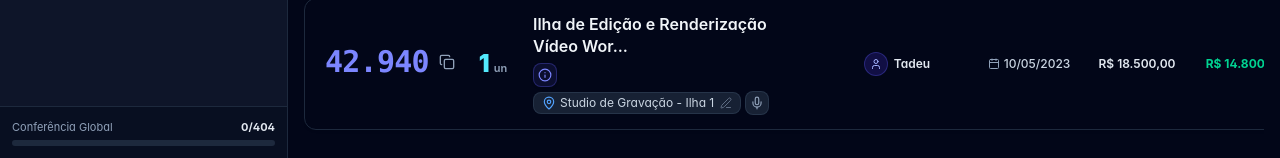
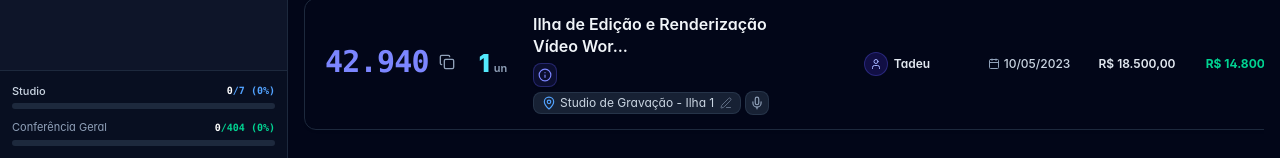
Before and after one commit to irandyalves/carga-patrimonio, a React (Vite) app: page / in a window 1280 px wide. Shown: the part 902-1060 px from the top of the page. Built offline with nearby package versions, Linux system fonts and the light colour scheme; no server answers; the database is empty.

Commit message:
feat: adiciona barra de progresso do setor ativo acima da barra de conferencia geral no rodape do sidebar esquerdo

```diff
--- a/src/components/SectorSidebar.jsx
+++ b/src/components/SectorSidebar.jsx
@@ -71,6 +71,11 @@ export const SectorSidebar = ({
   };
 
   const totalAssetsCount = assets.length;
+  const activeSector = sectors.find(s => s.id === activeSectorId) || sectors[0];
+  const activeSectorStats = activeSector ? getSectorStats(activeSector.id) : null;
+  const sectorPct = activeSectorStats && activeSectorStats.total > 0
+    ? Math.round((activeSectorStats.conferidos / (activeSectorStats.total - activeSectorStats.baixados || 1)) * 100)
+    : 0;
 
   return (
     <>
@@ -336,20 +341,45 @@ export const SectorSidebar = ({
         </div>
 
         {/* Rodapé da Sidebar */}
-        <div className="p-3 border-t border-slate-800 text-[11px] text-slate-400 shrink-0 bg-slate-950/40">
+        <div className="p-3 border-t border-slate-800 text-[11px] text-slate-400 shrink-0 bg-slate-950/40 space-y-2.5">
+          {/* Barra de Progresso do Setor Ativo (acima da conferência geral) */}
+          {activeSector && (
+            <div>
               <div className="flex items-center justify-between mb-1">
-            <span>Conferência Global</span>
-            <strong className="text-slate-200">
-              {assets.filter(a => a.status === 'CONFERIDO').length}/{totalAssetsCount}
-            </strong>
+                <span className="truncate pr-1 text-slate-300 font-medium">
+                  {filterMode === 'ALL_SECTORS' ? 'Setor Selecionado' : activeSector.name}
+                </span>
+                <span className="shrink-0 font-mono text-[10px] font-bold text-blue-400">
+                  <strong className="text-white">{activeSectorStats?.conferidos || 0}</strong>/{activeSectorStats?.total || 0} ({sectorPct}%)
+                </span>
               </div>
               <div className="w-full bg-slate-800 rounded-full h-1.5 overflow-hidden">
                 <div
-              className="bg-emerald-500 h-full rounded-full transition-all duration-300"
+                  className="bg-gradient-to-r from-blue-500 to-cyan-400 h-full rounded-full transition-all duration-300 shadow-sm shadow-blue-500/30"
+                  style={{
+                    width: `${Math.min(100, sectorPct)}%`
+                  }}
+                />
+              </div>
+            </div>
+          )}
+
+          {/* Barra de Conferência Geral */}
+          <div>
+            <div className="flex items-center justify-between mb-1">
+              <span>Conferência Geral</span>
+              <span className="shrink-0 font-mono text-[10px] font-bold text-emerald-400">
+                <strong className="text-white">{assets.filter(a => a.status === 'CONFERIDO').length}</strong>/{totalAssetsCount} ({totalAssetsCount > 0 ? Math.round((assets.filter(a => a.status === 'CONFERIDO').length / totalAssetsCount) * 100) : 0}%)
+              </span>
+            </div>
+            <div className="w-full bg-slate-800 rounded-full h-1.5 overflow-hidden">
+              <div
+                className="bg-emerald-500 h-full rounded-full transition-all duration-300 shadow-sm shadow-emerald-500/30"
                 style={{
                   width: `${totalAssetsCount > 0 ? (assets.filter(a => a.status === 'CONFERIDO').length / totalAssetsCount) * 100 : 0}%`
                 }}
               />
+            </div>
           </div>
         </div>
 
```
Lines whose indentation alone changed are shown as unchanged.
